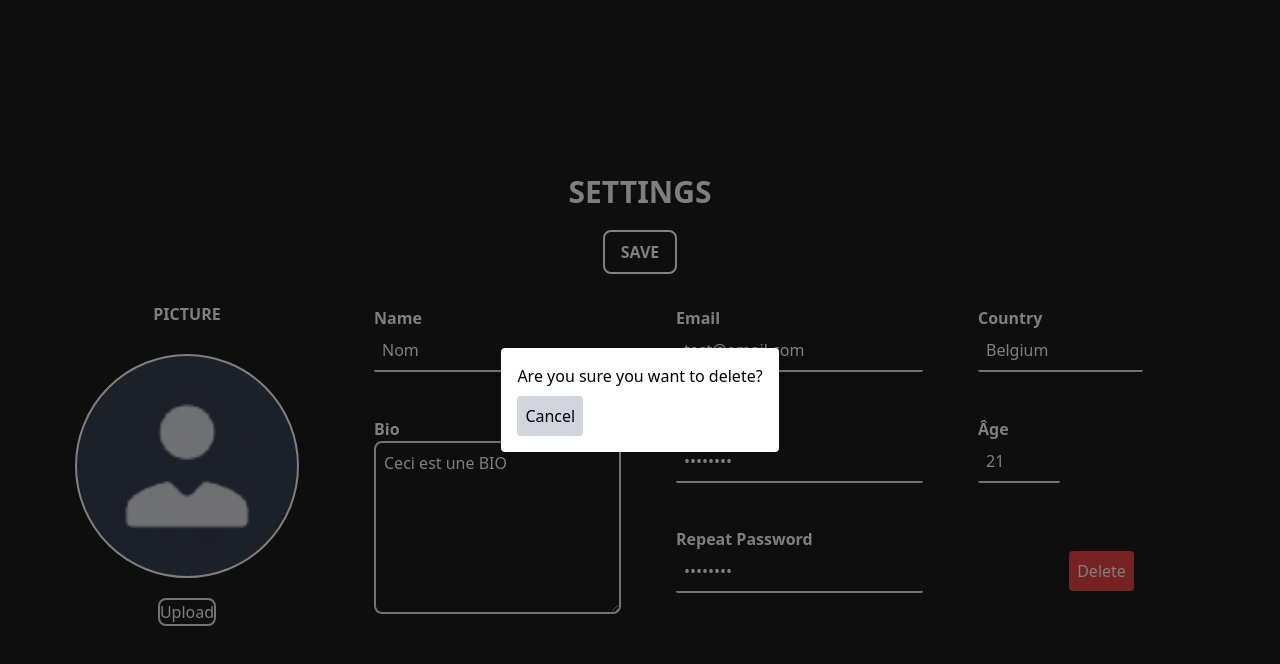
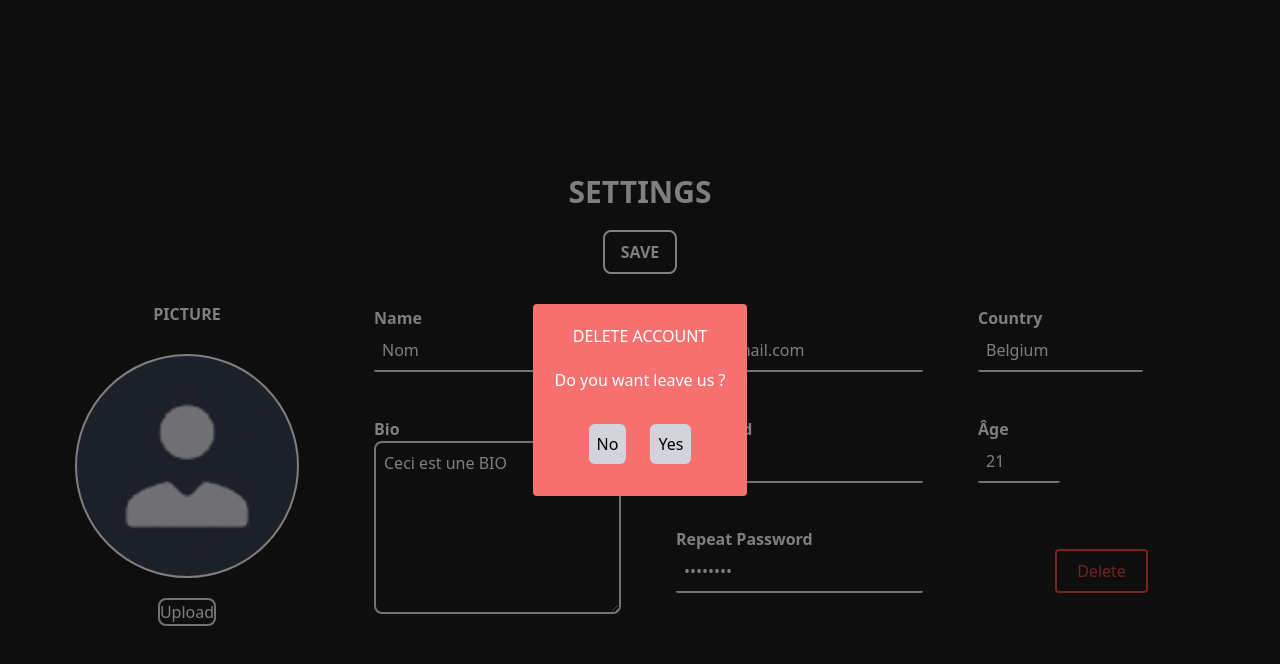
Before and after one commit to emignox/verba, a React (Vite) app in the folder fontend/: page / in a window 1280 px wide. Both pictures are taken after a click on the button "Delete". Shown: the top 664 px of the page. Built offline with nearby package versions, Linux system fonts and the light colour scheme.

Commit message:
finish delete button

```diff
--- a/fontend/src/component/buttons.tsx
+++ b/fontend/src/component/buttons.tsx
@@ -13,18 +13,23 @@ export const DeleteButton: React.FC = () => {
   };
 
   const handleDeleteClick = (e: React.MouseEvent<HTMLButtonElement>) => {
-    e.preventDefault(); // Empêche la soumission du formulaire
+    e.preventDefault();
     openPopup();
   };
 
   return (
     <>
-      <button onClick={handleDeleteClick} className="bg-red-500 text-white p-2 rounded">Delete</button>
+      <button onClick={handleDeleteClick} className="border-2 border-red-500 text-red-500 px-5 py-2 hover:bg-gray-300 hover:text-black hover:border-transparent hover:scale-110 rounded">Delete</button>
       {isPopupOpen && (
         <div className="fixed top-0 left-0 w-screen h-screen bg-black bg-opacity-50 flex justify-center items-center">
-          <div className="bg-white p-4 rounded">
-            <p>Are you sure you want to delete?</p>
-            <button onClick={closePopup} className="bg-gray-300 text-black p-2 rounded mt-2">Cancel</button>
+          <div className="flex flex-col items-center bg-red-400 px-5 rounded">
+            <h1 className="text-white p-5">DELETE ACCOUNT</h1>
+            <p className="text-white">Do you want leave us ?</p>
+            <div className="flex flex-row justify-around p-5">
+              <button onClick={closePopup} className="bg-gray-300 text-black p-2 rounded-md m-3">No</button>
+              <button onClick={closePopup} className="bg-gray-300 text-blacj p-2 rounded-md m-3">Yes</button>
+            </div>
+
           </div>
         </div>
       )}
```
